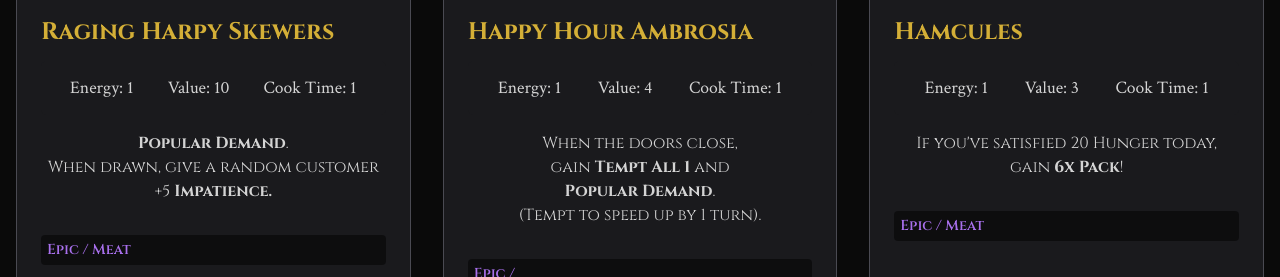
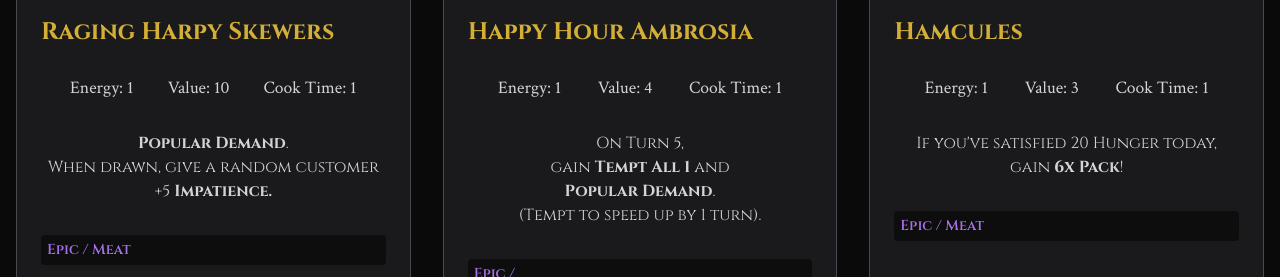
Before and after one commit to frostivusHS/Ataleoftwocuisines, a plain HTML site: page index.html in a window 1280 px wide. Shown: the part 5620-5897 px from the top of the page. Drawn offline with Linux system fonts and the light colour scheme.

Commit message:
Update index.html

```diff
--- a/index.html
+++ b/index.html
@@ -791,7 +791,7 @@
                             <span>Value: 4</span>
                             <span>Cook Time: 1</span>
                         </div>
-                        <p class="menu-card-description">When the doors close, <br>gain <strong>Tempt All 1</strong> and <br><strong>Popular Demand</strong>. <br>(Tempt to speed up by 1 turn).</p>
+                        <p class="menu-card-description">On Turn 5, <br>gain <strong>Tempt All 1</strong> and <br><strong>Popular Demand</strong>. <br>(Tempt to speed up by 1 turn).</p>
                     </div>
                     <div class="card-footer">
                         <div class="card-rarity rarity-epic">Epic / </div>
```
